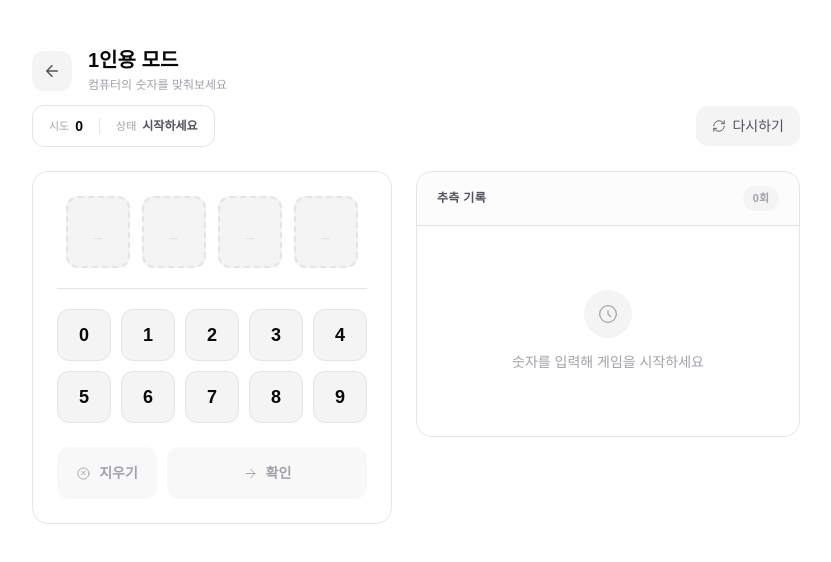
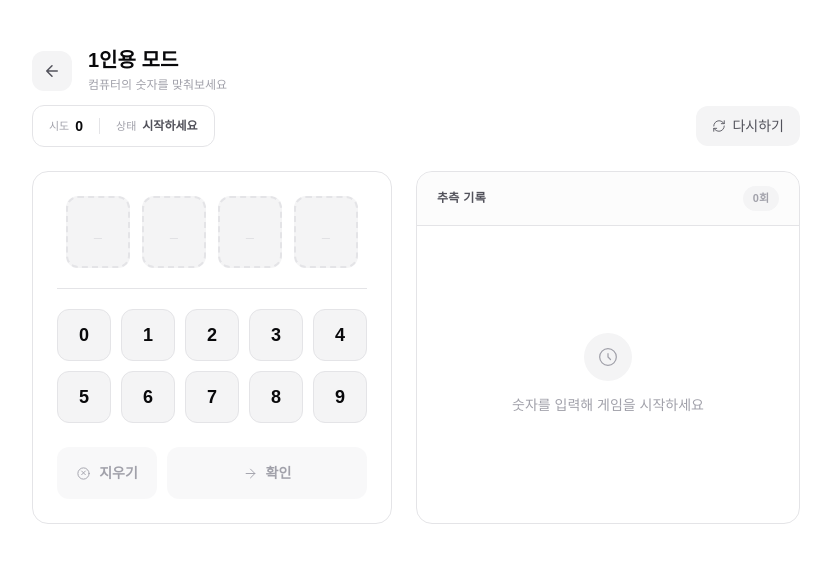
Before and after one commit to mpnisck/yeonju-number-baseball, a Next.js app: page /single in a window 1280 px wide. Shown: the top 562 px of the page, without its empty margins (224-1055 px from the left). Built offline with nearby package versions, Linux system fonts and the light colour scheme; a web font is replaced by a local one.

Commit message:
style: 추측 기록 최신순 정렬 및 히스토리 패널 높이 레이아웃 개선

```diff
--- a/app/components/GuessHistory.tsx
+++ b/app/components/GuessHistory.tsx
@@ -12,7 +12,7 @@ export default function GuessHistory({
   label = "추측 기록",
 }: GuessHistoryProps) {
   return (
-    <div className="flex flex-col w-full rounded-2xl border border-[var(--border)] bg-[var(--bg-card)] overflow-hidden">
+    <div className="flex flex-col w-full h-full rounded-2xl border border-[var(--border)] bg-[var(--bg-card)] overflow-hidden">
       {/* Header */}
       <div className="flex items-center justify-between px-5 py-3.5 border-b border-[var(--border)] bg-[var(--bg-secondary)]/50">
         <h3 className="text-xs font-semibold text-[var(--text-secondary)] tracking-wide uppercase">
@@ -25,7 +25,7 @@ export default function GuessHistory({
 
       {/* Content */}
       {history.length === 0 ? (
-        <div className="flex flex-col items-center justify-center py-16 text-[var(--text-muted)]">
+        <div className="flex flex-col items-center justify-center py-16 flex-1 text-[var(--text-muted)]">
           <div className="w-12 h-12 rounded-full bg-[var(--bg-input)] flex items-center justify-center mb-3.5">
             <svg
               width="20"
@@ -44,15 +44,16 @@ export default function GuessHistory({
           <p className="text-sm">숫자를 입력해 게임을 시작하세요</p>
         </div>
       ) : (
-        <div className="flex flex-col divide-y divide-[var(--border)]/60 max-h-[460px] overflow-y-auto">
-          {history.map((item, index) => {
+        <div className="flex flex-col divide-y divide-[var(--border)]/60 flex-1 min-h-0 overflow-y-auto">
+          {[...history].reverse().map((item, _revIndex) => {
+            const originalIndex = history.length - 1 - _revIndex;
             const isAllStrike = item.strikes === 4;
             const isOut = item.strikes === 0 && item.balls === 0;
-            const isLatest = index === history.length - 1;
+            const isLatest = originalIndex === history.length - 1;
 
             return (
               <div
-                key={index}
+                key={originalIndex}
                 className={`
                   flex items-center justify-between px-5 py-3.5 transition-colors
                   ${isLatest ? "animate-slide-up" : ""}
@@ -73,7 +74,7 @@ export default function GuessHistory({
                         : "bg-[var(--bg-input)] text-[var(--text-muted)]"
                     }`}
                   >
-                    {index + 1}
+                    {originalIndex + 1}
                   </span>
                   <div className="flex gap-1.5">
                     {item.guess.map((digit, di) => (
--- a/app/multi/[roomCode]/page.tsx
+++ b/app/multi/[roomCode]/page.tsx
@@ -372,7 +372,7 @@ export default function MultiGamePage() {
           )}
 
           {/* Two-column: Input (left) + History (right) */}
-          <div className="mt-6 flex flex-col md:flex-row gap-6 items-start">
+          <div className="mt-6 flex flex-col md:flex-row gap-6 md:items-stretch">
             {/* Left: Number Pad */}
             <div className="w-full md:w-[360px] md:shrink-0">
               <div key={shakeKey} className={shakeKey > 0 ? "animate-shake" : ""}>
@@ -387,8 +387,7 @@ export default function MultiGamePage() {
             </div>
 
             {/* Right: Guess History */}
-            <div className="w-full md:flex-1 md:min-w-0">
-              <div className="md:sticky md:top-8 flex flex-col gap-5">
+            <div className="w-full md:flex-1 md:min-w-0 flex flex-col gap-5">
               <GuessHistory history={myHistory} label="내 기록" />
               {opponentHistory.length > 0 && (
                 <GuessHistory
@@ -396,7 +395,6 @@ export default function MultiGamePage() {
                   label={`Player ${opponentNum} 기록`}
                 />
               )}
-              </div>
             </div>
           </div>
         </div>
--- a/app/single/page.tsx
+++ b/app/single/page.tsx
@@ -99,7 +99,7 @@ export default function SinglePlayerPage() {
         </GameHeader>
 
         {/* Two-column: Input (left) + History (right) */}
-        <div className="mt-6 flex flex-col md:flex-row gap-6 items-start">
+        <div className="mt-6 flex flex-col md:flex-row gap-6 md:items-stretch">
           {/* Left: Number Pad */}
           <div className="w-full md:w-[360px] md:shrink-0">
             <div key={`${resetKey}-${shakeKey}`} className={shakeKey > 0 ? "animate-shake" : resetKey > 0 ? "animate-fade-in-scale" : ""}>
@@ -115,9 +115,7 @@ export default function SinglePlayerPage() {
 
           {/* Right: Guess History */}
           <div className="w-full md:flex-1 md:min-w-0">
-            <div className="md:sticky md:top-8">
-              <GuessHistory history={history} />
-            </div>
+            <GuessHistory history={history} />
           </div>
         </div>
       </div>
```
Lines whose indentation alone changed are shown as unchanged.
